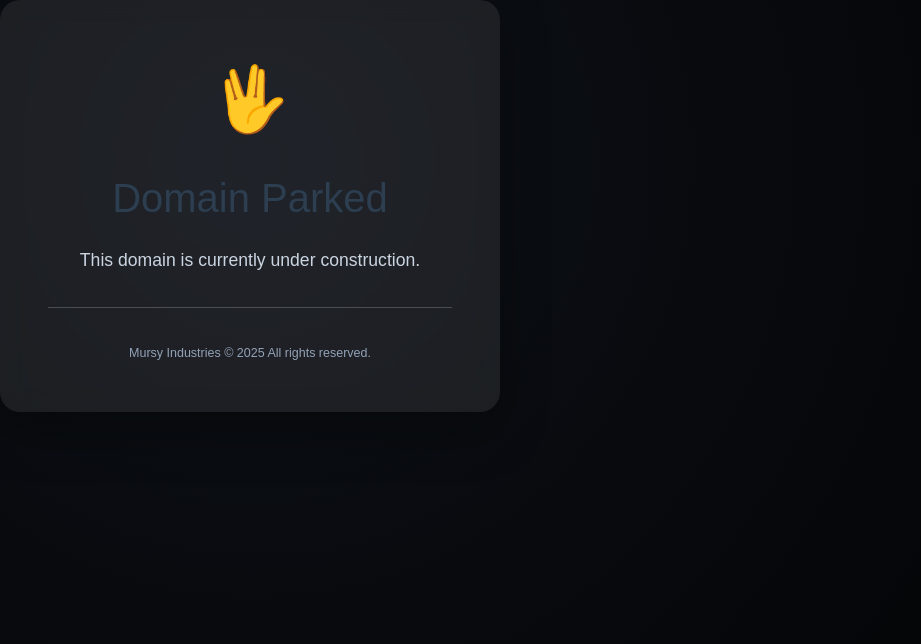
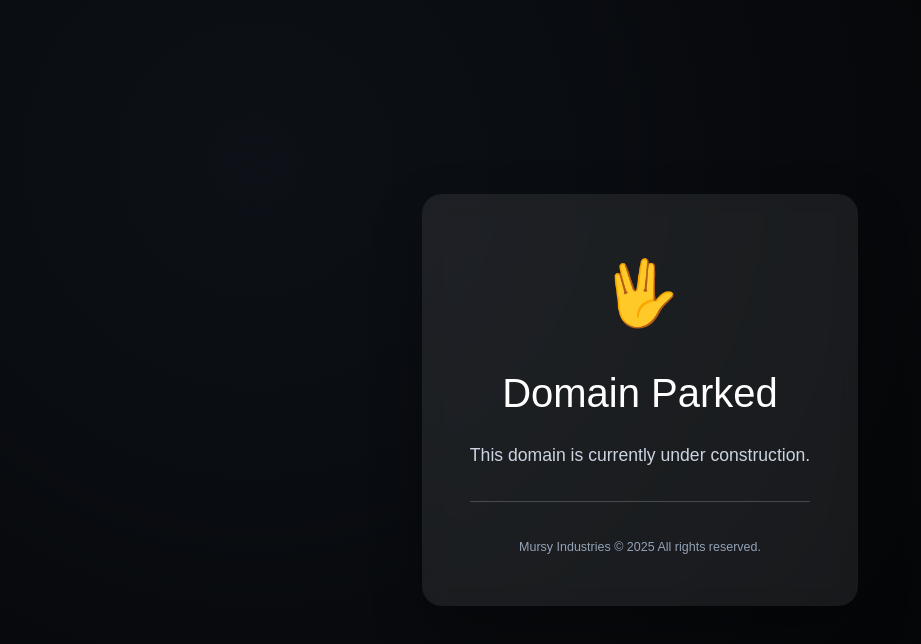
Before and after one commit to NaturalTwitch/portfolio-nc, a Vue app: page / in a window 1280 px wide. Shown: the top 644 px of the page, without its empty margins (0-921 px from the left). Built offline with nearby package versions, Linux system fonts and the light colour scheme.

Commit message:
Adjusting formatting

```diff
--- a/src/views/parkedView.vue
+++ b/src/views/parkedView.vue
@@ -17,15 +17,13 @@
 </template>
 
 <style scoped>
-/* .parked-page {
+.parked-page {
   min-height: 100vh;
   display: flex;
   justify-content: center;
   align-items: center;
-  background: linear-gradient(135deg, #0f172a, #1e293b);
-  font-family: Inter, Arial, sans-serif;
   color: white;
-} */
+}
 
 .card {
   text-align: center;
```
